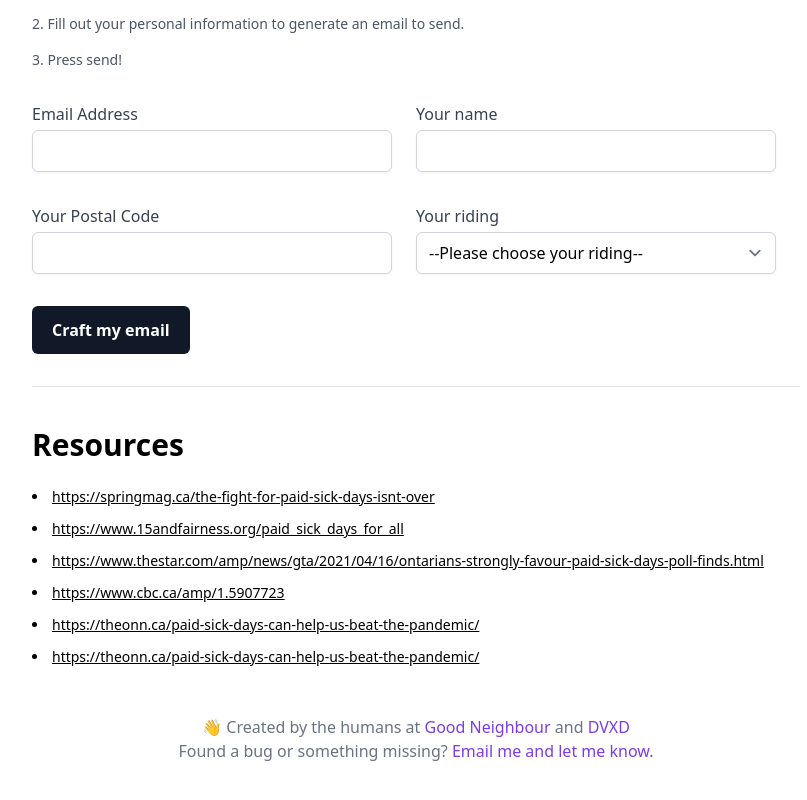
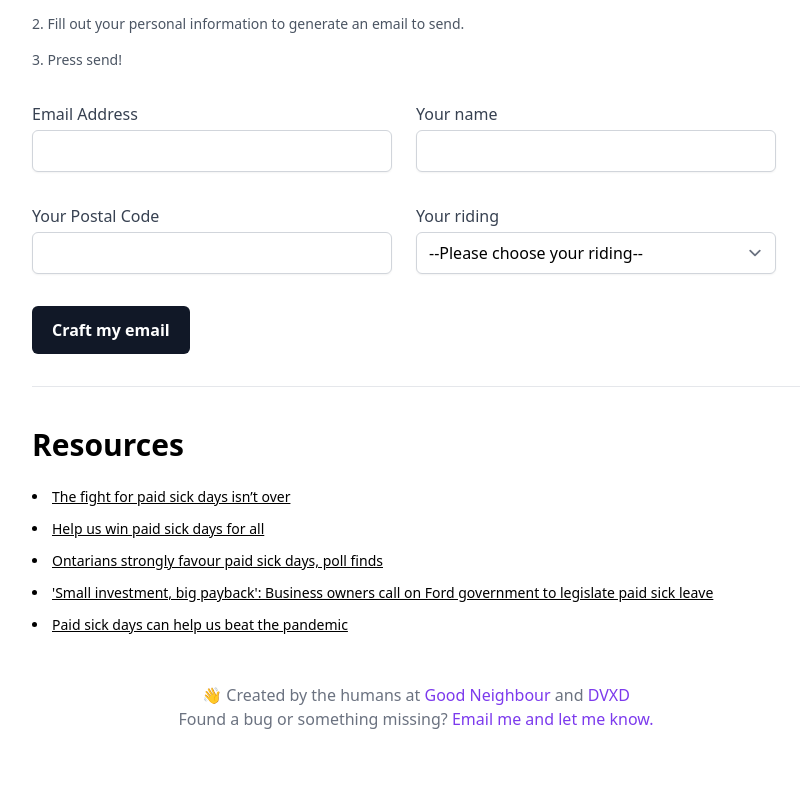
Before and after one commit to drewminns/bill247, a React app: page / in a window 1280 px wide. Shown: the part 366-1166 px from the top of the page, without its empty margins (224-1031 px from the left). After the commit the page ends 1145 px from the top, so only its background shows below. Built offline with nearby package versions, Linux system fonts and the light colour scheme; what @tailwindcss/typography would draw is missing.

Commit message:
fixed links

```diff
--- a/src/App.tsx
+++ b/src/App.tsx
@@ -132,31 +132,40 @@ export const App = () => {
         <h2 className="text-3xl font-bold mb-6">Resources</h2>
         <ul className="list-inside list-disc space-y-3 text-sm underline">
           <li>
-            <a href="https://springmag.ca/the-fight-for-paid-sick-days-isnt-over">
-              https://springmag.ca/the-fight-for-paid-sick-days-isnt-over
+            <a
+              href="https://springmag.ca/the-fight-for-paid-sick-days-isnt-over"
+              title="The fight for paid sick days isn’t over"
+            >
+              The fight for paid sick days isn’t over
             </a>
           </li>
           <li>
-            <a href="https://www.15andfairness.org/paid_sick_days_for_all">
-              https://www.15andfairness.org/paid_sick_days_for_all
+            <a href="https://www.15andfairness.org/paid_sick_days_for_all" title="Help us win paid sick days for all">
+              Help us win paid sick days for all
             </a>
           </li>
           <li>
-            <a href="https://www.thestar.com/amp/news/gta/2021/04/16/ontarians-strongly-favour-paid-sick-days-poll-finds.html">
-              https://www.thestar.com/amp/news/gta/2021/04/16/ontarians-strongly-favour-paid-sick-days-poll-finds.html
+            <a
+              href="https://www.thestar.com/amp/news/gta/2021/04/16/ontarians-strongly-favour-paid-sick-days-poll-finds.html"
+              title="Ontarians strongly favour paid sick days, poll finds"
+            >
+              Ontarians strongly favour paid sick days, poll finds
             </a>
           </li>
           <li>
-            <a href="https://www.cbc.ca/amp/1.5907723">https://www.cbc.ca/amp/1.5907723</a>
-          </li>
-          <li>
-            <a href="https://theonn.ca/paid-sick-days-can-help-us-beat-the-pandemic/">
-              https://theonn.ca/paid-sick-days-can-help-us-beat-the-pandemic/
+            <a
+              href="https://www.cbc.ca/amp/1.5907723"
+              title="'Small investment, big payback': Business owners call on Ford government to legislate paid sick leave"
+            >
+              'Small investment, big payback': Business owners call on Ford government to legislate paid sick leave
             </a>
           </li>
           <li>
-            <a href="https://theonn.ca/paid-sick-days-can-help-us-beat-the-pandemic/">
-              https://theonn.ca/paid-sick-days-can-help-us-beat-the-pandemic/
+            <a
+              href="https://theonn.ca/paid-sick-days-can-help-us-beat-the-pandemic/"
+              title="Paid sick days can help us beat the pandemic"
+            >
+              Paid sick days can help us beat the pandemic
             </a>
           </li>
         </ul>
```
